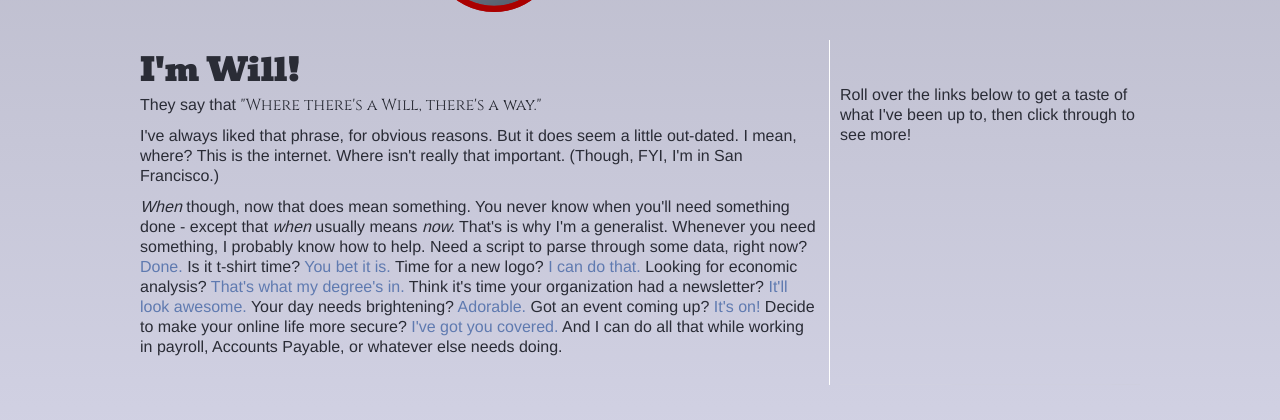
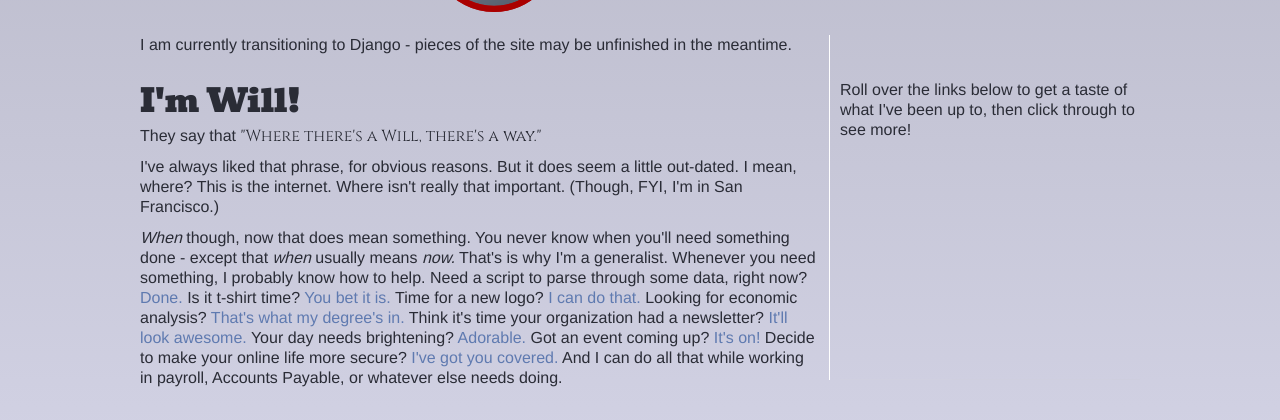
Before and after one commit to will-wow/profile, a Django app: page / in a window 1280 px wide. Shown: the part 126-546 px from the top of the page. Run offline with Django 3.2, Linux system fonts and the light colour scheme.

Commit message:
"under construction"

```diff
--- a/microblog/templates/index.html
+++ b/microblog/templates/index.html
@@ -13,6 +13,7 @@
 
 {% block page_content %}
         <div class='main'>
+            <p>I am currently transitioning to Django - pieces of the site may be unfinished in the meantime.</p>
             <p class='headline'>I'm Will!</p>
             <p>They say that <span class='old'>"Where there's a Will, there's a way."</span></p>
             <p>I've always liked that phrase, for obvious reasons. But it does seem a little out-dated. I mean, where? This is the internet. Where isn't really that important. (Though, FYI, I'm in San Francisco.)</P>
```
